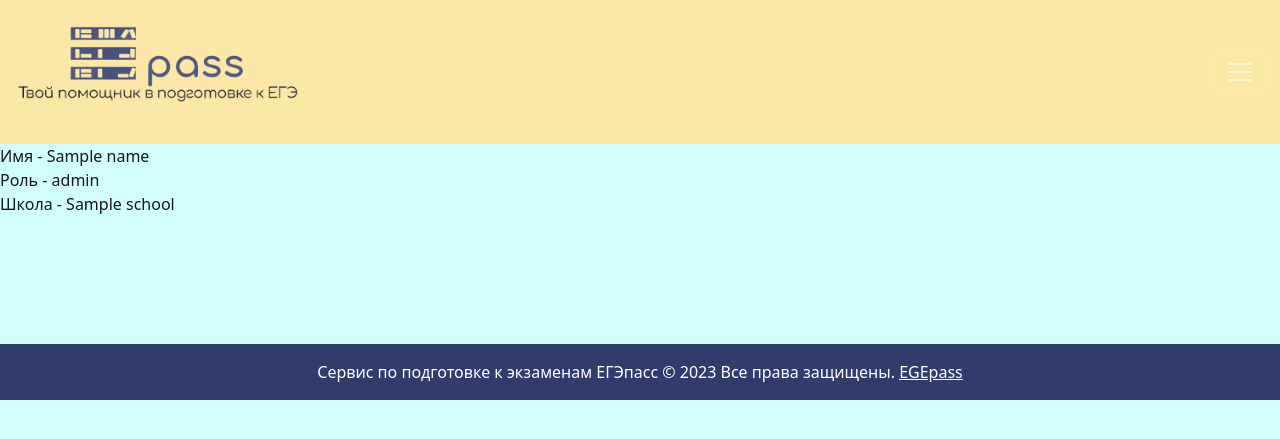
After one commit to Ardrass2/EGEpass, a Flask app: template templates/user.html in a window 1280 px wide. The commit adds this page. Shown: the top 439 px of the page. Run offline with Flask 3, Linux system fonts and the light colour scheme; the template is opened without the code that fills it: most values are stand-ins (such as "Sample title", 1, 10 or a date in 2020); parts of the project's set-up code (start-up, migrations or seed data) failed here and were passed over; some libraries are stand-ins or nearby versions.

Commit message:
Добавлены школы в таблице users, в настройках добавлены школы Оренбурга. Доабвлена страничка с информацией о профиле.

```diff
--- /dev/null
+++ b/data/date.py
@@ -0,0 +1,80 @@
+import requests
+from bs4 import BeautifulSoup
+
+
+subject_tasks = {
+    "русский язык": [1, 1, 1, 1, 1, 1, 1, 3, 1, 1, 1, 1, 1, 1, 1, 1, 1, 1, 1, 1, 1, 1, 1, 1, 1, 3, 24],
+    "математика (базовый)": [1, 1, 1, 1, 1, 1, 1, 1, 1, 1, 1, 1, 1, 1, 1, 1, 1, 1, 1, 1, 1],
+    "математика (профильный)": [1, 1, 1, 1, 1, 1, 1, 1, 1, 1, 1, 2, 3, 2, 2, 3, 4, 4],
+    "физика": [1, 1, 1, 2, 2, 2, 1, 1, 1, 2, 2, 1, 1, 1, 2, 2, 2, 1, 2, 2, 2, 1, 1, 3, 2, 2, 3, 3, 3, 4],
+    "биология": [1, 2, 1, 1, 1, 2, 2, 2, 1, 2, 2, 2, 1, 2, 2, 2, 2, 2, 2, 2, 2, 2, 3, 3, 3, 3, 3, 3, 3],
+    "история": [2, 1, 2, 3, 2, 2, 2, 1, 1, 1, 1, 2, 2, 2, 2, 2, 3, 3, 2, 3, 3],
+    "обществознание": [1, 2, 1, 2, 2, 2, 2, 2, 1, 2, 2, 1, 2, 2, 2, 2, 2, 2, 3, 3, 3, 4, 3, 4, 6],
+    "химия": [1, 1, 1, 1, 1, 2, 2, 2, 1, 1, 1, 1, 1, 2, 2, 1, 1, 1, 1, 1, 1, 2, 2, 2, 1, 1, 1, 1, 2, 2, 4, 5, 3, 4],
+    "информатика": [1, 1, 1, 1, 1, 1, 1, 1, 1, 1, 1, 1, 1, 1, 1, 1, 1, 1, 1, 1, 1, 1, 1, 1, 1, 2, 2]
+}
+primary_to_secondary = {"математика (профильный)": {
+    1: 6, 2: 11, 3: 17, 4: 22, 5: 27, 6: 34, 7: 40, 8: 46, 9: 52, 10: 58, 11: 64, 12: 66, 13: 68, 14: 70, 15: 72,
+    16: 74, 17: 76, 18: 78,
+    19: 80, 20: 82, 21: 84, 22: 86, 23: 88, 24: 90, 25: 92, 26: 94, 27: 96, 28: 98, 29: 100, 30: 100, 31: 100},
+    "русский язык": {1: 3, 2: 5, 3: 8, 4: 10, 5: 12, 6: 15, 7: 17, 8: 20, 9: 22, 10: 24, 11: 26, 12: 28, 13: 30, 14: 32,
+                     15: 34, 16: 36, 17: 38, 18: 39, 19: 40, 20: 41, 21: 43, 22: 44, 23: 45, 24: 46, 25: 48, 26: 49,
+                     27: 50, 28: 51, 29: 53, 30: 54, 31: 55, 32: 56, 33: 57, 34: 59, 35: 60, 36: 61, 37: 62, 38: 64,
+                     39: 65, 40: 66, 41: 67, 42: 69, 43: 70, 44: 71, 45: 72, 46: 73, 47: 76, 48: 78, 49: 80, 50: 82,
+                     51: 85, 52: 87, 53: 89, 54: 91, 55: 94, 56: 96, 57: 98, 58: 100},
+    "биология": {1: 3, 2: 5, 3: 7, 4: 9, 5: 12, 6: 14, 7: 16, 8: 18, 9: 21, 10: 23, 11: 25, 12: 27, 13: 30, 14: 32,
+                 15: 34, 16: 36, 17: 38, 18: 39, 19: 40, 20: 42, 21: 43, 22: 44, 23: 45, 24: 47, 25: 48, 26: 49, 27: 50,
+                 28: 52, 29: 53, 30: 54, 31: 55, 32: 57, 33: 58, 34: 59, 35: 61, 36: 62, 37: 63, 38: 64, 39: 66, 40: 67,
+                 41: 68, 42: 69, 43: 71, 44: 72, 45: 73, 46: 74, 47: 76, 48: 77, 49: 78, 50: 79, 51: 82, 52: 84, 53: 86,
+                 54: 89, 55: 91, 56: 93, 57: 96, 58: 98, 59: 100},
+    "история": {1: 5, 2: 10, 3: 14, 4: 19, 5: 23, 6: 28, 7: 32, 8: 34, 9: 36, 10: 38, 11: 40, 12: 42, 13: 43, 14: 45,
+                15: 47, 16: 49, 17: 51, 18: 52, 19: 54, 20: 56, 21: 58, 22: 60, 23: 62, 24: 63, 25: 65, 26: 67, 27: 69,
+                28: 71, 29: 72, 30: 75, 31: 78, 32: 81, 33: 84, 34: 87, 35: 90, 36: 93, 37: 96, 38: 100},
+    "информатика": {1: 7, 2: 14, 3: 20, 4: 27, 5: 34, 6: 40, 7: 43, 8: 46, 9: 48, 10: 51, 11: 54, 12: 56, 13: 59,
+                    14: 62, 15: 64, 16: 67, 17: 70, 18: 72, 19: 75, 20: 78, 21: 80, 22: 83, 23: 85, 24: 88, 25: 90,
+                    26: 93, 27: 95, 28: 98, 29: 100},
+    "обществознание": {
+        1: 3, 2: 5, 3: 7, 4: 9, 5: 11, 6: 13, 7: 15, 8: 17, 9: 19, 10: 21, 11: 24, 12: 26, 13: 28, 14: 30, 15: 32,
+        16: 34, 17: 36, 18: 38, 19: 40, 20: 42, 21: 44, 22: 45, 23: 46, 24: 48, 25: 49, 26: 50, 27: 52, 28: 53, 29: 54,
+        30: 56, 31: 57, 32: 58, 33: 59, 34: 61, 35: 62, 36: 63, 37: 65, 38: 66, 39: 67, 40: 69, 41: 70, 42: 71, 43: 72,
+        44: 74, 45: 76, 46: 78, 47: 80, 48: 82, 49: 84, 50: 86, 51: 88, 52: 90, 53: 92, 54: 94, 55: 96, 56: 98,
+        57: 100},
+    "химия": {
+        1: 4, 2: 7, 3: 10, 4: 14, 5: 17, 6: 20, 7: 23, 8: 27, 9: 30, 10: 33, 11: 36, 12: 38, 13: 39, 14: 40, 15: 42,
+        16: 43, 17: 44, 18: 46, 19: 47, 20: 48, 21: 49, 22: 51, 23: 52, 24: 53, 25: 55, 26: 56, 27: 57, 28: 58, 29: 60,
+        30: 61, 31: 62, 32: 64, 33: 65, 34: 66, 35: 68, 36: 69, 37: 70, 38: 71, 39: 73, 40: 74, 41: 75, 42: 77, 43: 78,
+        44: 79, 45: 80, 46: 82, 47: 84, 48: 86, 49: 88, 50: 90, 51: 91, 52: 93, 53: 95, 54: 97, 55: 99, 56: 100},
+    "физика": {
+        1: 4, 2: 8, 3: 11, 4: 15, 5: 18, 6: 22, 7: 26, 8: 29, 9: 33, 10: 36, 11: 38, 12: 39, 13: 40, 14: 41, 15: 42,
+        16: 43, 17: 44, 18: 45, 19: 46, 20: 47, 21: 48, 22: 49, 23: 51, 24: 52, 25: 53, 26: 54, 27: 55, 28: 56, 29: 57,
+        30: 58, 31: 59, 32: 60, 33: 61, 34: 62, 35: 64, 36: 66, 37: 68, 38: 70, 39: 72, 40: 74, 41: 76, 42: 78, 43: 80,
+        44: 81, 45: 83, 46: 85, 47: 87, 48: 89, 49: 91, 50: 93, 51: 95, 52: 97, 53: 99, 54: 100},
+    "география": {
+        1: 4, 2: 8, 3: 12, 4: 15, 5: 19, 6: 23, 7: 26, 8: 30, 9: 34, 10: 37, 11: 39, 12: 40, 13: 41, 14: 42, 15: 44,
+        16: 45, 17: 46, 18: 47, 19: 49, 20: 50, 21: 51, 22: 52, 23: 54, 24: 55, 25: 56, 26: 57, 27: 59, 28: 60, 29: 61,
+        30: 62, 31: 64, 32: 65, 33: 66, 34: 67, 35: 68, 36: 72, 37: 76, 38: 80, 39: 84, 40: 88, 41: 92, 42: 96, 43: 100
+    },
+    "литература": {
+        1: 3, 2: 5, 3: 7, 4: 10, 5: 12, 6: 14, 7: 16, 8: 19, 9: 21, 10: 23, 11: 26, 12: 28, 13: 30, 14: 32, 15: 33,
+        16: 34, 17: 35, 18: 36, 19: 37, 20: 38, 21: 39, 22: 40, 23: 41, 24: 42, 25: 43, 26: 44, 27: 45, 28: 46, 29: 47,
+        30: 48, 31: 49, 32: 50, 33: 51, 34: 52, 35: 53, 36: 54, 37: 55, 38: 56, 39: 57, 40: 58, 41: 59, 42: 60, 43: 61,
+        44: 62, 45: 63, 46: 68, 47: 73, 48: 77, 49: 82, 50: 87, 51: 91, 52: 96, 53: 100}}
+
+
+def get_school_names():
+    url = "http://orenschool.ru/pages/shkoly"
+    response = requests.get(url)
+    soup = BeautifulSoup(response.text, "html.parser")
+
+    table = soup.find("table")
+    rows = table.find_all("tr")
+
+    school_names = []
+
+    for row in rows:
+        cells = row.find_all("td")
+        if len(cells) > 1:
+            school_name = cells[0].get_text(strip=True)
+            school_names.append((school_name, school_name))
+
+    return school_names
--- a/data/db_session.py
+++ b/data/db_session.py
@@ -1,9 +1,8 @@
 import sqlalchemy as sa
 import sqlalchemy.orm as orm
 from sqlalchemy.orm import Session
-import sqlalchemy.ext.declarative as dec
 
-SqlAlchemyBase = dec.declarative_base()
+SqlAlchemyBase = orm.declarative_base()
 
 __factory = None
 
--- a/data/user.py
+++ b/data/user.py
@@ -14,6 +14,7 @@ class User(SqlAlchemyBase, UserMixin, SerializerMixin):
                            primary_key=True, autoincrement=True)
     email = sqlalchemy.Column(sqlalchemy.String, nullable=True, unique=True)
     username = sqlalchemy.Column(sqlalchemy.String, nullable=True)
+    school = sqlalchemy.Column(sqlalchemy.String)
     role = sqlalchemy.Column(sqlalchemy.String, nullable=True)
     hashed_password = sqlalchemy.Column(sqlalchemy.String, nullable=True)
     created_date = sqlalchemy.Column(sqlalchemy.DateTime,
--- a/main.py
+++ b/main.py
@@ -9,6 +9,8 @@ from data.scores import *
 from data import db_session
 from data.user import User
 from data.forms import *
+from data.date import *
+
 
 app = Flask(__name__)
 app.config['SECRET_KEY'] = 'super_secret_key'
@@ -121,11 +123,26 @@ def setting():
             flash("Пароли различаются", "Ошибка")
         else:
             db = db_session.create_session()
-            current_user.hashed_password.replace(current_user.set_password(form.change_password.data))
-            current_user.hashed_password = generate_password_hash(str(form.change_password.data))
+            if str(form.change_password.data) == str(form.confirm_password.data):
+                current_user.hashed_password.replace(current_user.set_password(form.change_password.data))
+                current_user.hashed_password = generate_password_hash(str(form.change_password.data))
+            if form.school:
+                current_user.school = form.school
             db.merge(current_user)
             db.commit()
+            flash("Успешно")
     return render_template("settings.html", title="Настройки", form=form)
+
+
+@app.route("/user/<id>")
+def users(id):
+    db = db_session.create_session()
+    user = db.query(User).filter(User.id == int(id)).first()
+    if user.role == "teacher":
+        role = "Учитель"
+    else:
+        role = "Ученик"
+    return render_template("user.html", name=user.username, role=role, school=user.school)
 
 
 @app.route("/subjects/<subject>")
@@ -203,7 +220,7 @@ def get_all_tasks(subject, sort=False):
 
 
 def main():
-    db_session.global_init("database.db")
+    db_session.global_init("static/database.db")
     app.run()
 
 
--- a/templates/settings.html
+++ b/templates/settings.html
@@ -20,6 +20,9 @@
     <div class="form-group">
         {{ form.confirm_password.label(class="field-label") }} {{ form.confirm_password }}
     </div>
+    <div class="form-group">
+        {{ form.school.label(class="field-label") }} {{ form.school(class="form-control") }}
+    </div>
     <h4>ㅤ</h4>
     {{ form.submit_pass(class="btn btn-primary") }}
     <h4>ㅤ</h4>
--- /dev/null
+++ b/templates/user.html
@@ -0,0 +1,9 @@
+{% extends 'base.html'%}
+{% block content %}
+<div>Имя - {{ name }} </div>
+<div>Роль - {{ role }} </div>
+<div>Школа - {{ school }}</div>
+<form>
+    <div></div>
+</form>
+{% endblock %}
```
Also changed, not shown: data/forms.py (+7 -2 lines), data/scores.py (+0 -60 lines).
